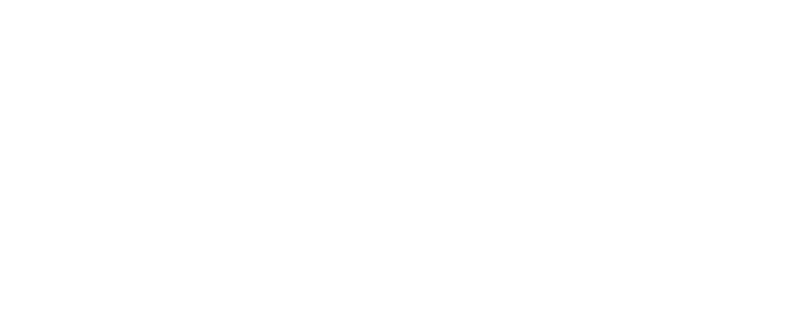
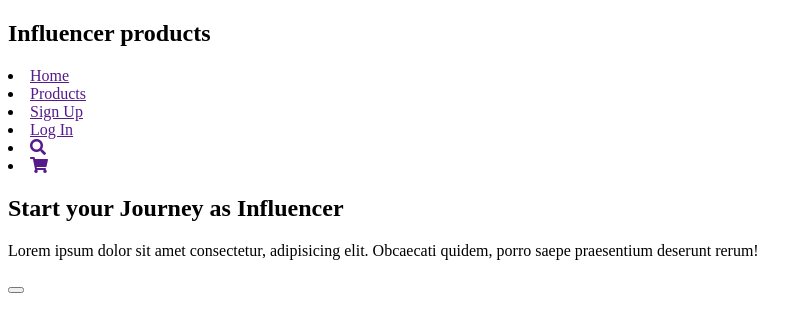
Before and after one commit to Touhidulislam430590/assignment-02, a plain HTML site: page index.html in a window 1280 px wide. Shown: the whole page, without its empty margins (0-812 px from the left). Drawn offline with Linux system fonts and the light colour scheme.

Commit message:
second commit

```diff
--- a/index.html
+++ b/index.html
@@ -5,8 +5,49 @@
     <meta http-equiv="X-UA-Compatible" content="IE=edge">
     <meta name="viewport" content="width=device-width, initial-scale=1.0">
     <title>Assignment-02</title>
+    <link rel="stylesheet" href="https://pro.fontawesome.com/releases/v5.10.0/css/all.css" integrity="sha384-AYmEC3Yw5cVb3ZcuHtOA93w35dYTsvhLPVnYs9eStHfGJvOvKxVfELGroGkvsg+p" crossorigin="anonymous"/>
 </head>
 <body>
+    <!-- header code start here -->
+    <header class="influencer-header">
+        <nav class="influencer-menu">
+            <div class="logo">
+                <h1>Influencer products</h1>
+            </div>
 
+            <div class="menu">
+                <li><a href="">Home</a></li>
+                <li><a href="">Products</a></li>
+                <li><a href="">Sign Up</a></li>
+                <li><a href="">Log In</a></li>
+                <li><a href=""><i class="fas fa-search"></i></a></li>
+                <li><a href=""><i class="fas fa-shopping-cart"></i></a></li>
+            </div>
+        </nav>
+
+        <div class="header-content">
+            <div class="header-text">
+                <h2 class="header-title">Start your Journey as Influencer</h2>
+                <p class="header-paragraph">Lorem ipsum dolor sit amet consectetur, adipisicing elit. Obcaecati quidem, porro saepe praesentium deserunt rerum!</p>
+                <button class="btn"></button>
+            </div>
+            <div class="header-text"></div>
+        </div>
+
+    </header>
+    <!-- header code end here -->
+
+    <main>
+        <section class="product-card">
+
+        </section>
+    </main>
+
+
+    <!-- footer code start here -->
+    <footer class="influencer-footer">
+
+    </footer>
+    <!-- footer code end here -->
 </body>
 </html>
```
